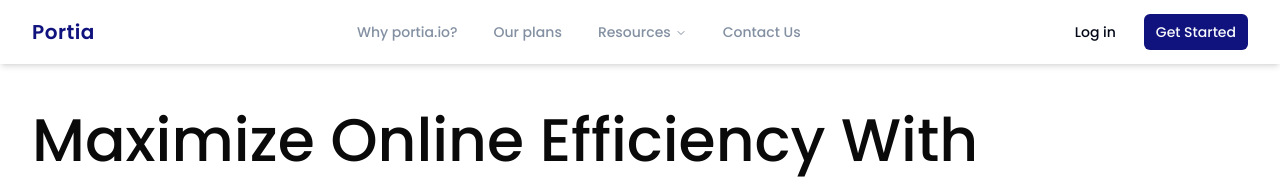
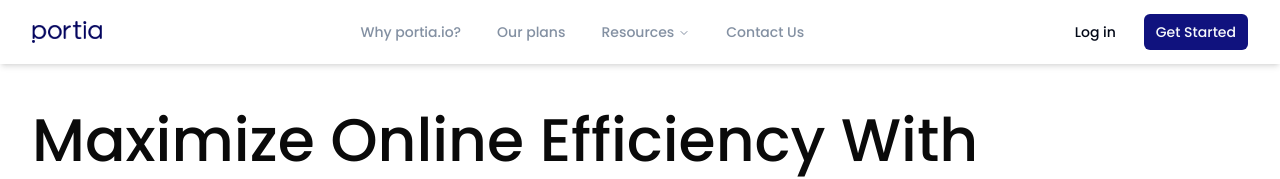
Before and after one commit to Saeed-Altout/portia, a Next.js app: page / in a window 1280 px wide. Shown: the top 179 px of the page. Built offline with nearby package versions, Linux system fonts and the light colour scheme.

Commit message:
update logo

```diff
--- a/components/common/Logo.tsx
+++ b/components/common/Logo.tsx
@@ -4,18 +4,32 @@ import * as React from "react";
 import Link from "next/link";
 
 import { cn } from "@/lib/utils";
+import Image from "next/image";
 
-export const Logo = ({ className }: React.HTMLAttributes<HTMLElement>) => {
+export const Logo = ({
+  dark = false,
+  className,
+}: {
+  dark?: boolean;
+} & React.HTMLAttributes<HTMLElement>) => {
   return (
-    <Link
-      href="/"
-      className={cn(
-        "text-xl text-primary font-semibold tracking-wide",
-        className
+    <Link href="/" className={cn("relative w-[70px] h-[30px]", className)}>
+      {!dark && (
+        <Image
+          src="/images/logo-dark.png"
+          alt="Logo"
+          fill
+          className="object-contain"
+        />
       )}
-    >
-      {/* TODO: Update Logo */}
-      Portia
+      {dark && (
+        <Image
+          src="/images/logo-light.png"
+          alt="Logo"
+          fill
+          className="object-contain"
+        />
+      )}
     </Link>
   );
 };
```
Also changed, not shown: public/images/logo-dark.png (added), public/images/logo-light.png (added).
